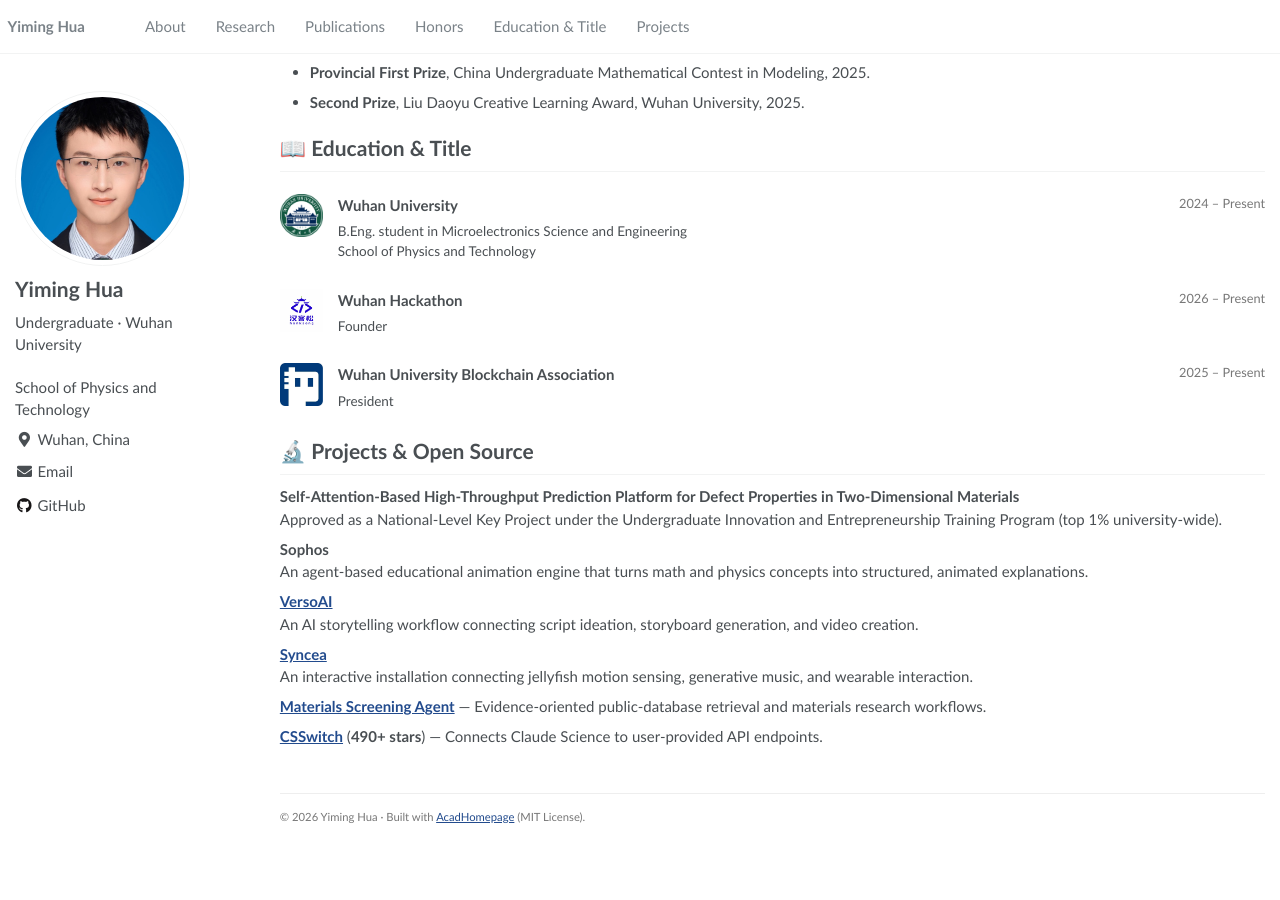
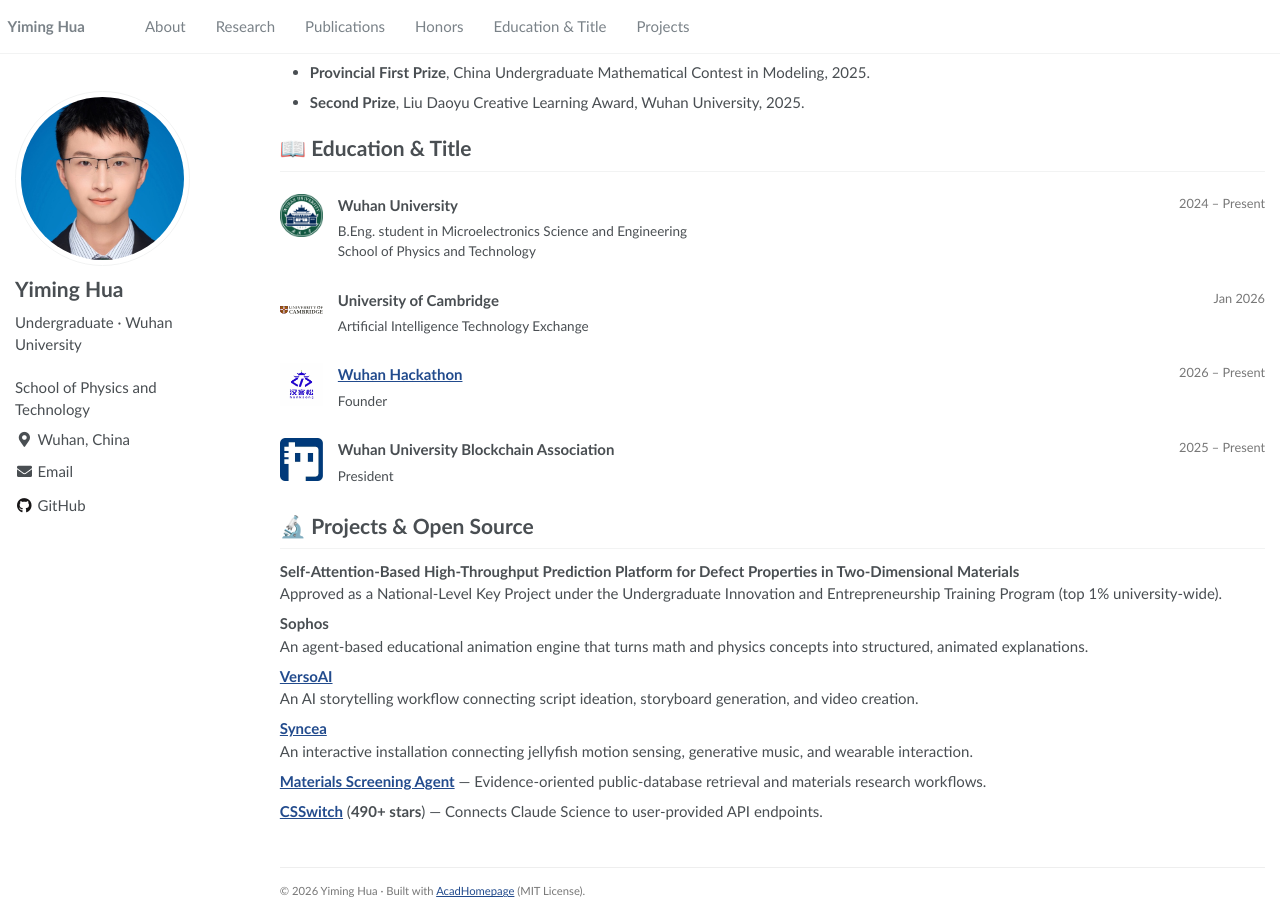
Before and after one commit to chimeraHHH/chimeraHHH.github.io, a Jekyll site: the page built from _pages/about.md, in a window 1280 px wide and 900 px high, scrolled down 1000 px. Built offline with Jekyll 4.4.1, drawn with Linux system fonts in a browser that asks for light colours; before the commit the page ends 1826 px from its top, so only the background shows below that.

Commit message:
Add Cambridge exchange and link the Wuhan Hackathon report

```diff
--- a/_pages/about.md
+++ b/_pages/about.md
@@ -64,9 +64,16 @@ redirect_from:
 </div>
 
 <div class="experience">
+  <img class="institution-logo" src="/images/cambridge-university-logo.svg" alt="University of Cambridge logo" width="43" height="43">
+  <div>
+    <div class="experience-heading"><strong>University of Cambridge</strong><span>Jan 2026</span></div>
+    <p>Artificial Intelligence Technology Exchange</p>
+  </div>
+</div>
+<div class="experience">
   <img class="institution-logo" src="/images/wuhan-hackathon-logo.jpg" alt="Wuhan Hackathon logo" width="43" height="43">
   <div>
-    <div class="experience-heading"><strong>Wuhan Hackathon</strong><span>2026 – Present</span></div>
+    <div class="experience-heading"><strong><a href="https://www.dxh.gov.cn/XWZX/LKGYW/202610/t20261009_2858156.shtml" target="_blank" rel="noopener noreferrer">Wuhan Hackathon</a></strong><span>2026 – Present</span></div>
     <p>Founder</p>
   </div>
 </div>
```
Also changed, not shown: UPSTREAM.md (+1 -0 lines), images/cambridge-university-logo.svg (added).
